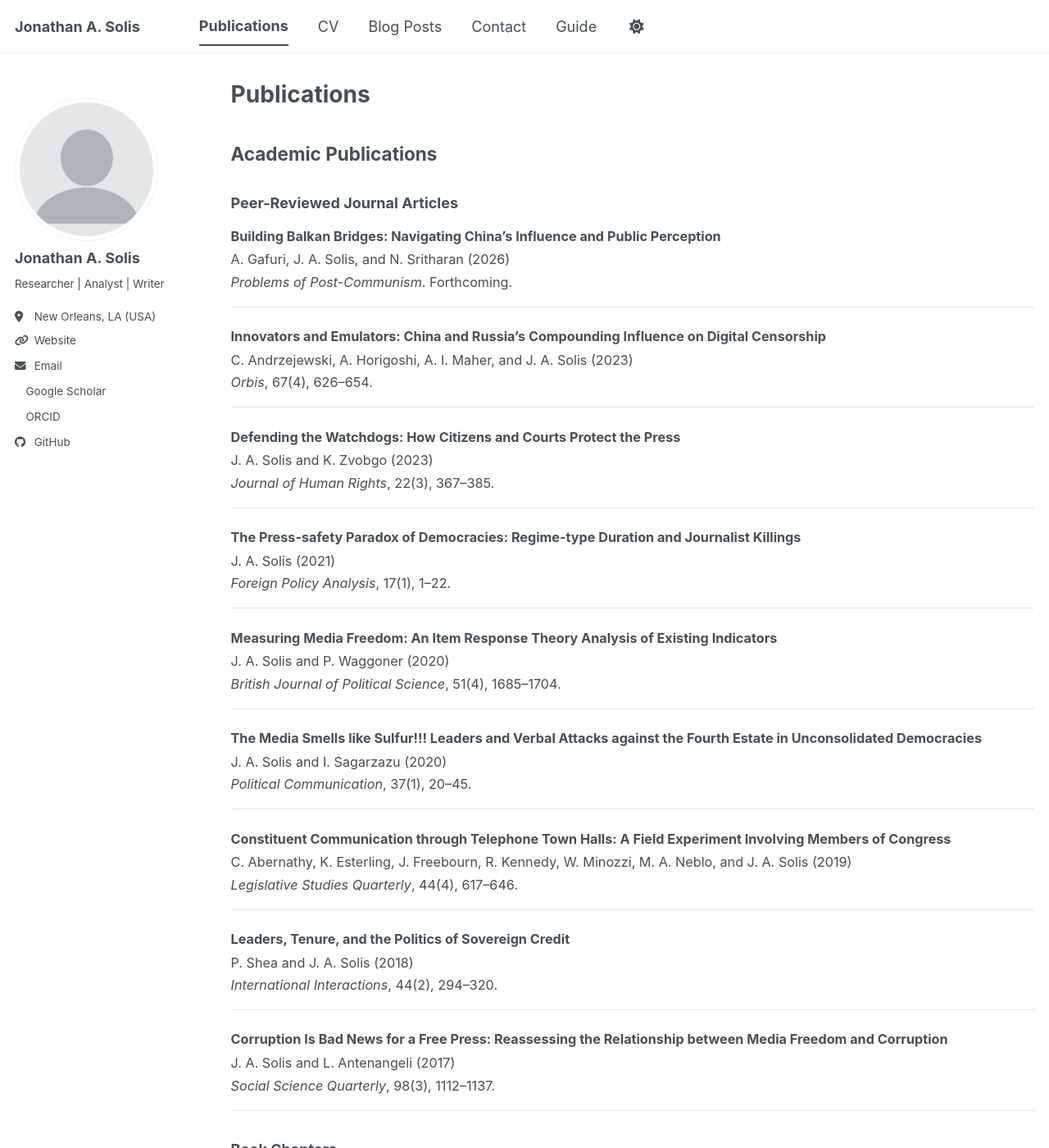
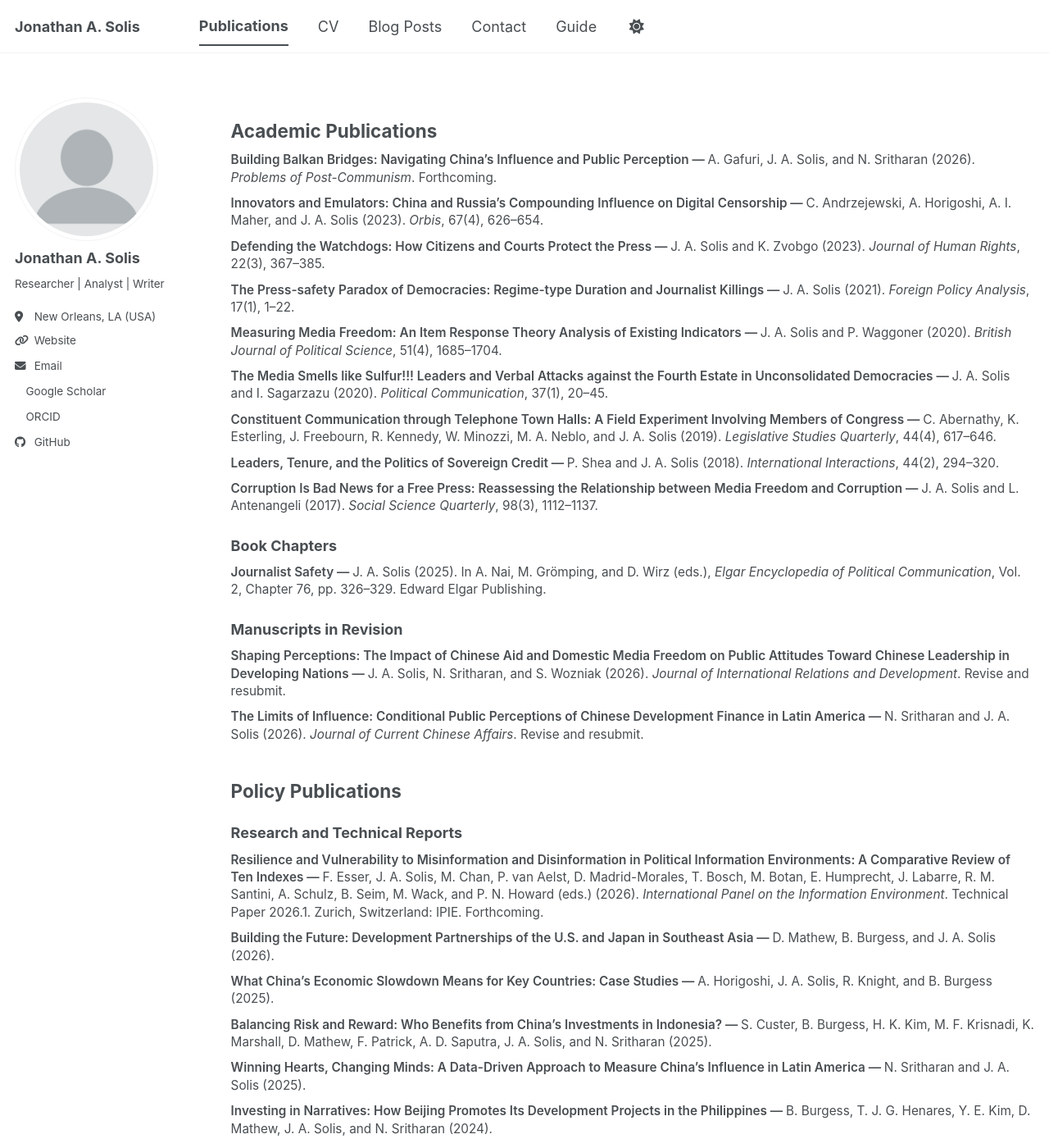
Before and after one commit to westbank-alchemy/westbank-alchemy.github.io, a Jekyll site: the page built from _pages/publications.html, in a window 1280 px wide and 1400 px high. Shown: the whole window at 82% size. Built offline with Jekyll 4.4.1, drawn with Linux system fonts in a browser that asks for light colours; a style sheet for code colours, icons or effects is not loaded.

Commit message:
Update publications.html 2

```diff
--- a/_pages/publications.html
+++ b/_pages/publications.html
@@ -1,43 +1,48 @@
 ---
 layout: archive
-title: "Publications"
+title: #
 permalink: /publications/
 author_profile: true
 ---
 
+
 <style>
   .publication-entry {
-    margin-bottom: 1.5em;
-    padding-bottom: 1.1em;
-    border-bottom: 1px solid rgba(128,128,128,0.2);
-    font-size: 0.9em;
+    font-size: 0.85rem;
+    line-height: 1.4;
+    margin-bottom: 0.65em;
+    padding: 0;
+    border: none;
+  }
+
+  .publication-entry p {
+    display: inline;
+    margin: 0 !important;
+    padding: 0;
+    font-size: inherit !important;
+    line-height: inherit;
   }
 
   .publication-title {
-    font-weight: 700;
-    margin: 0 0 0.3em 0;
-    line-height: 1.4;
+    font-weight: 600;
   }
 
-  .publication-authors {
-    margin: 0 0 0.2em 0;
-    line-height: 1.5;
+  .publication-title::after {
+    content: " — ";
   }
 
-  .publication-source {
-    margin: 0;
-    line-height: 1.5;
+  .publication-authors::after {
+    content: ". ";
   }
 
   .publication-section {
-    margin-top: 2em;
-    margin-bottom: 1em;
+    margin-top: 1.5em;
+    margin-bottom: 0.6em;
   }
 </style>
 
+
 <h2>Academic Publications</h2>
-
-<h3 class="publication-section">Peer-Reviewed Journal Articles</h3>
 
 <div class="publication-entry">
   <p class="publication-title">
```
